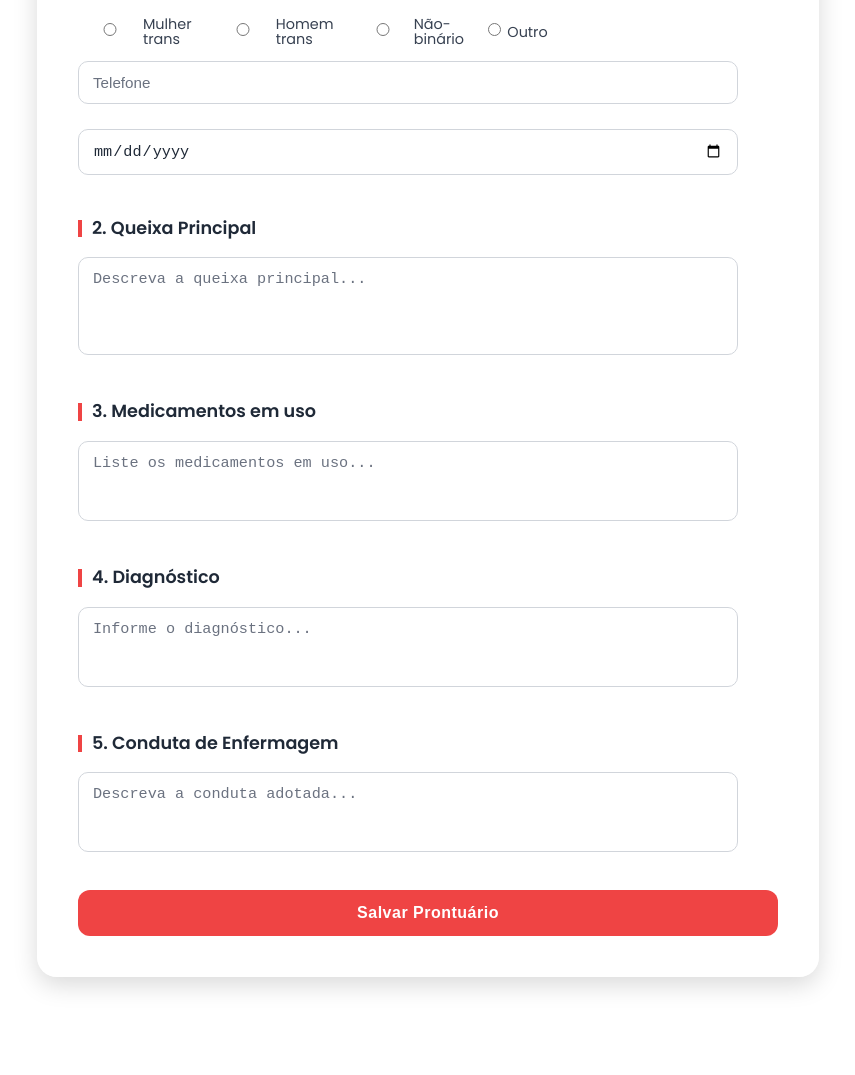
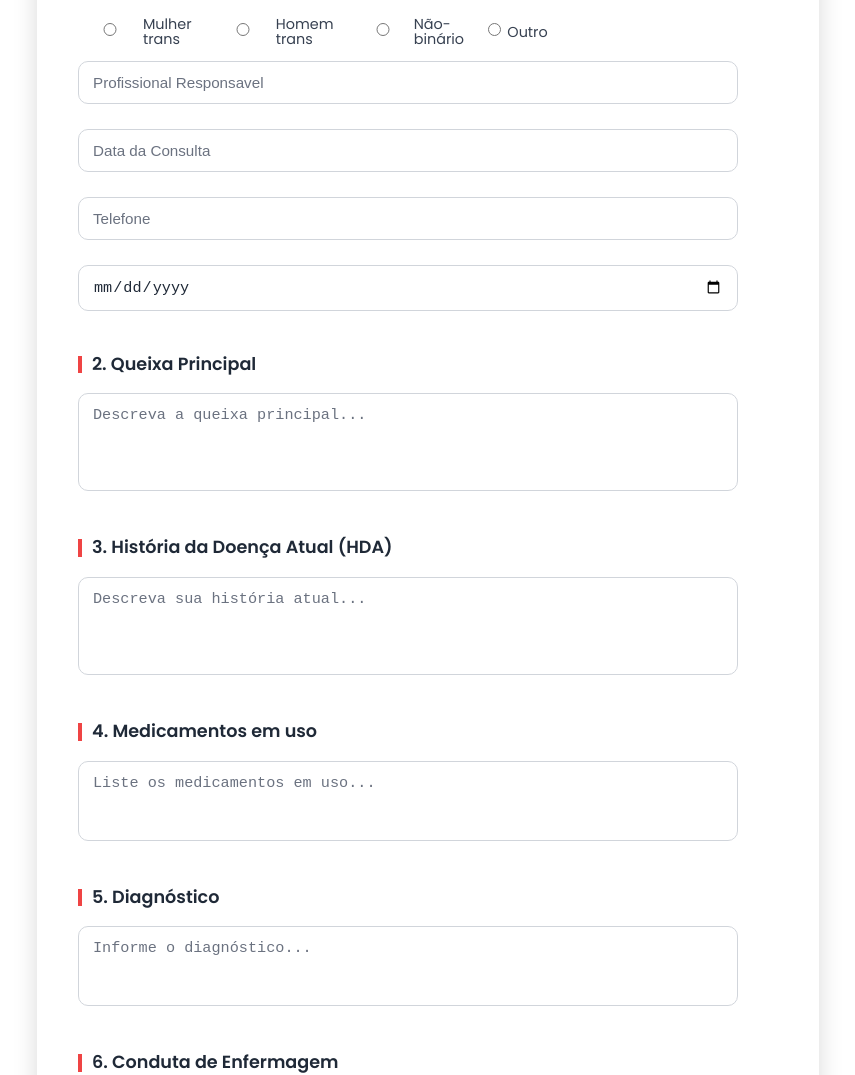
Before and after one commit to yasmintamires27/prontuario-eletronico-main, a plain HTML site: page client/index.html in a window 1280 px wide. Shown: the part 445-1520 px from the top of the page, without its empty margins (212-1067 px from the left). Before the commit the page ends 1482 px from the top, so only its background shows below. Drawn offline with Linux system fonts and the light colour scheme; a script that the page names is missing.

Commit message:
fix: acrescentei algumas funções

```diff
--- a/client/index.html
+++ b/client/index.html
@@ -33,6 +33,8 @@
       <label><input id="nao_binario" type="radio" name="genero"> Não-binário</label>
       <label><input id="outro" type="radio" name="genero"> Outro</label>
 
+      <input id="Profissional Responsavel" type="int" placeholder="Profissional Responsavel" required>
+      <input id="Data da Consulta" type="int" placeholder="Data da Consulta" required>
       <input id="Telefone" type="text" placeholder="Telefone" required>
       <input id="DataNascimento" type="date" placeholder="Data de nascimento" required>
     </div>
@@ -42,18 +44,23 @@
       <textarea id="Queixa" placeholder="Descreva a queixa principal..." rows="4" required></textarea>
     </div>
 
+    <div id="historia">
+      <h2 class="subtitle">3. História da Doença Atual (HDA)</h2>
+      <textarea id="Historia" placeholder="Descreva sua história atual..." rows="4" required></textarea>
+    </div>
+
     <div id="medicacoes">
-      <h2 class="subtitle">3. Medicamentos em uso</h2>
+      <h2 class="subtitle">4. Medicamentos em uso</h2>
       <textarea id="Medicamentos" placeholder="Liste os medicamentos em uso..." rows="3"></textarea>
     </div>
 
     <div id="diagnostico">
-      <h2 class="subtitle">4. Diagnóstico</h2>
+      <h2 class="subtitle">5. Diagnóstico</h2>
       <textarea id="Diagnostico" placeholder="Informe o diagnóstico..." rows="3"></textarea>
     </div>
 
     <div id="conduta">
-      <h2 class="subtitle">5. Conduta de Enfermagem</h2>
+      <h2 class="subtitle">6. Conduta de Enfermagem</h2>
       <textarea id="Conduta" placeholder="Descreva a conduta adotada..." rows="3"></textarea>
     </div>
 
```
Also changed, not shown: README.md.
